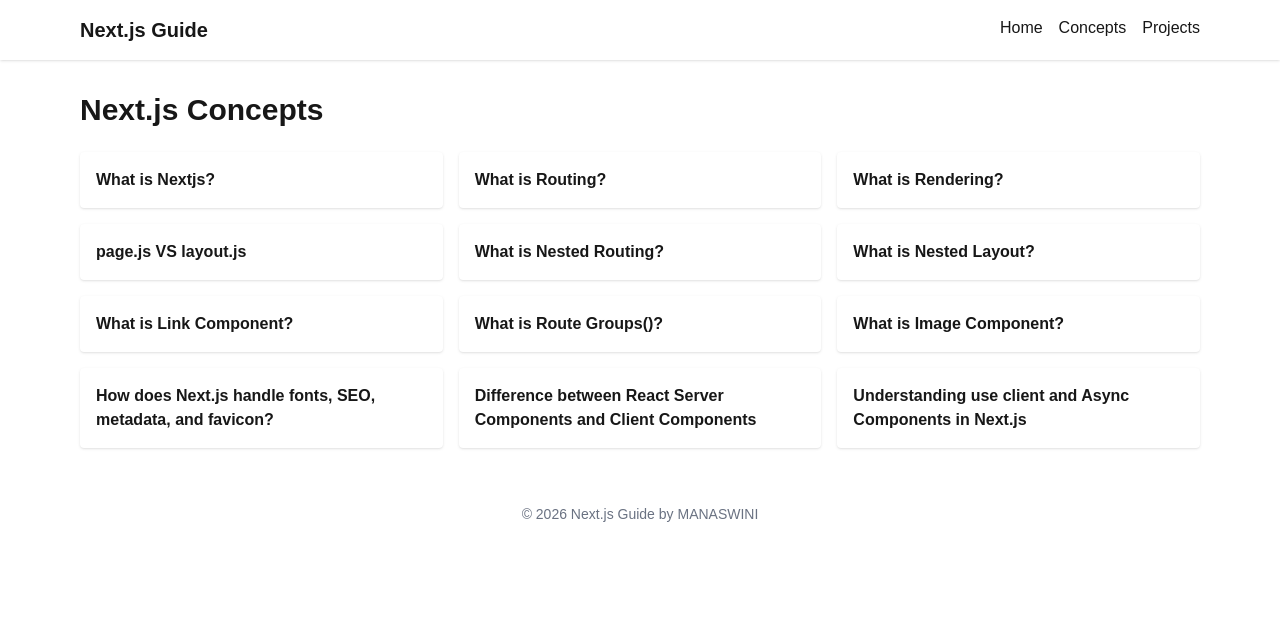
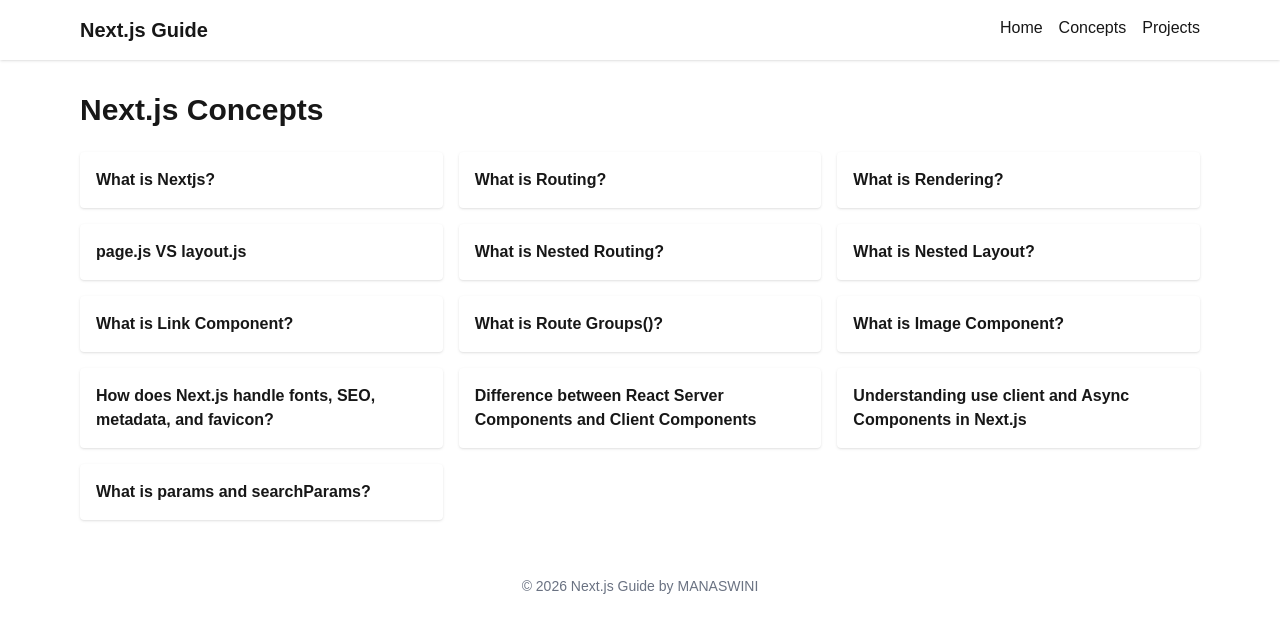
Before and after one commit to Monisasmal/nextjs-concept, a Next.js app: page /concepts in a window 1280 px wide. Shown: the top 632 px of the page. Built offline with nearby package versions, Linux system fonts and the light colour scheme.

Commit message:
update concept

```diff
--- a/src/app/concepts/page.jsx
+++ b/src/app/concepts/page.jsx
@@ -13,7 +13,7 @@
   {name:  "How does Next.js handle fonts, SEO, metadata, and favicon?", path:"concepts/FontSEOMetadataFavicon"},
   {name:  "Difference between React Server Components and Client Components", path:"concepts/ServerVsClientComponent"},
   {name:  "Understanding use client and Async Components in Next.js", path:"concepts/useClient&AsyncServerComponent"},
-  // {name:  "What is params and searchParams?", path:"concepts/params&searchParams"},
+  {name:  "What is params and searchParams?", path:"concepts/params&searchParams"},
   // {name:  "What is Dynamic Routing ?", path:"concepts/DynamicRouting"},
   // {name:  "What is useSearchParams?", path:"concepts/useSearchParams"},
   // {name:  "What is a Catch-All Segment?", path:"concepts/CatchAllSegments"},
```
